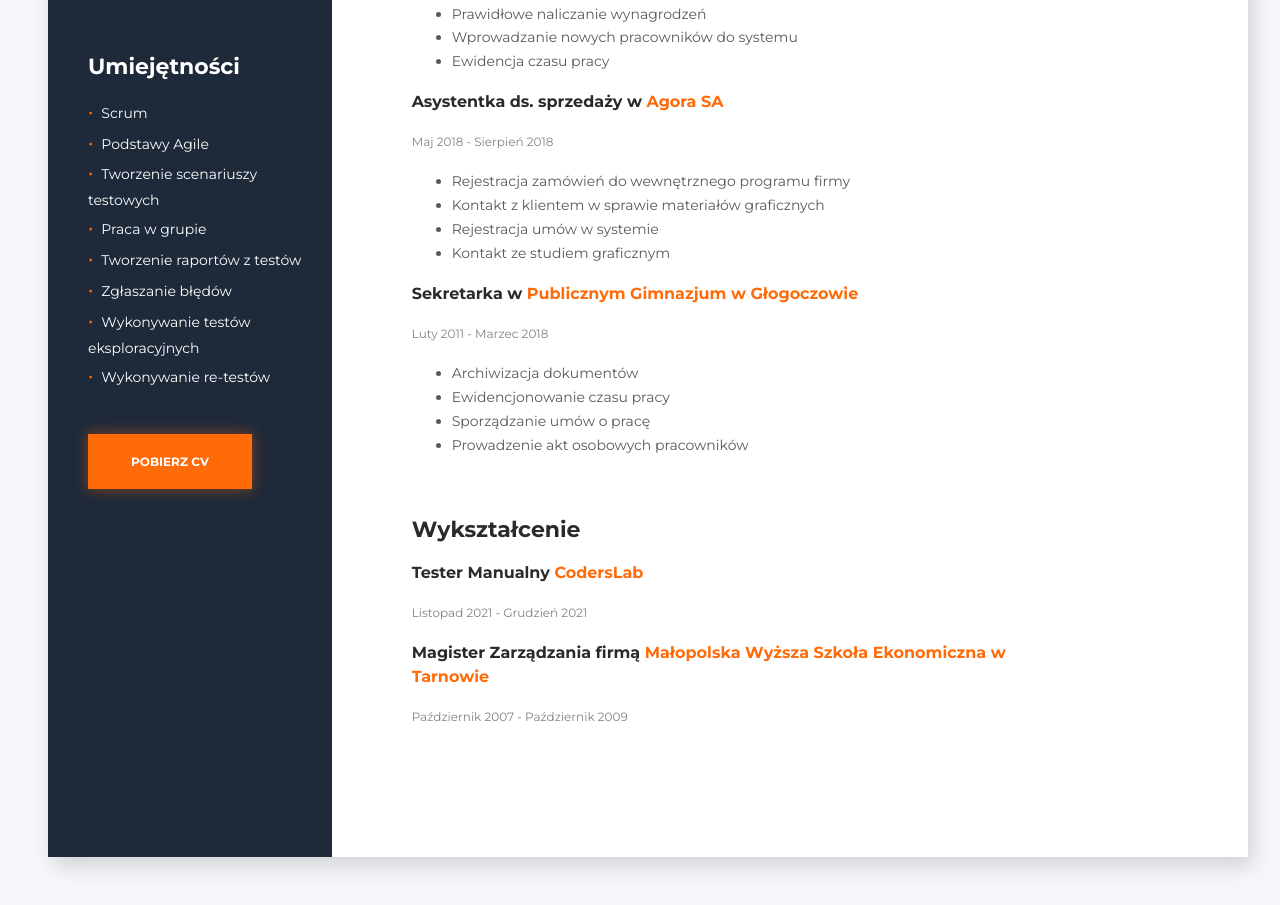
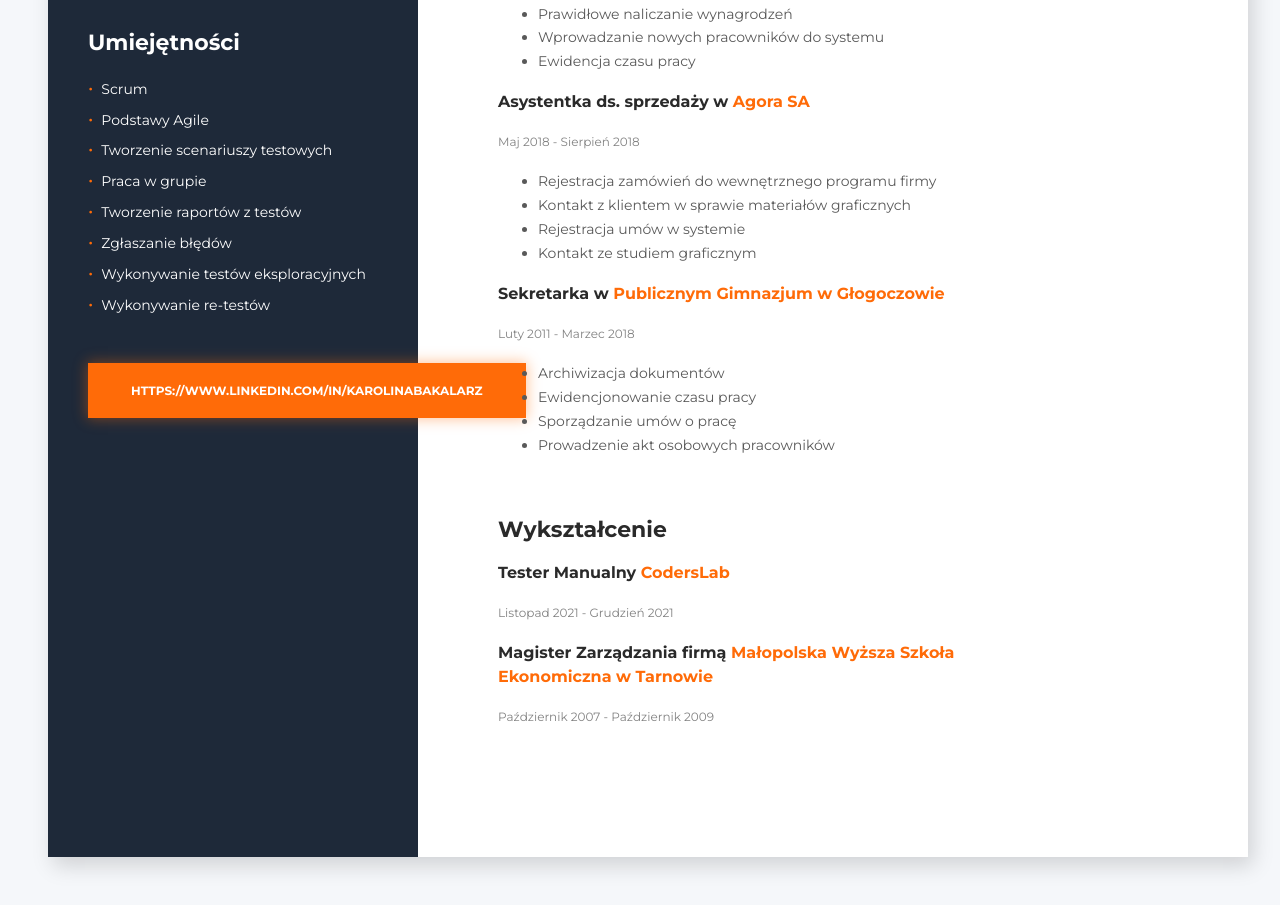
Before and after one commit to KarolinaB82/CV, a plain HTML site: page index.html in a window 1280 px wide. Shown: the part 614-1519 px from the top of the page. Drawn offline with nearby package versions, Linux system fonts and the light colour scheme; files that its build step writes are made by us from their sources.

Commit message:
Update index.html

```diff
--- a/index.html
+++ b/index.html
@@ -67,7 +67,7 @@
           </ul>
         </section>
         <section class="widget">
-          <a class="widget-link" href="https://cutt.ly/7yw4IsY" download>Pobierz CV</a>
+          <a class="widget-link" href="https://www.linkedin.com/in/karolinabakalarz" download>https://www.linkedin.com/in/karolinabakalarz</a>
         </section>
       </aside>
       <div class="right-side">
```
